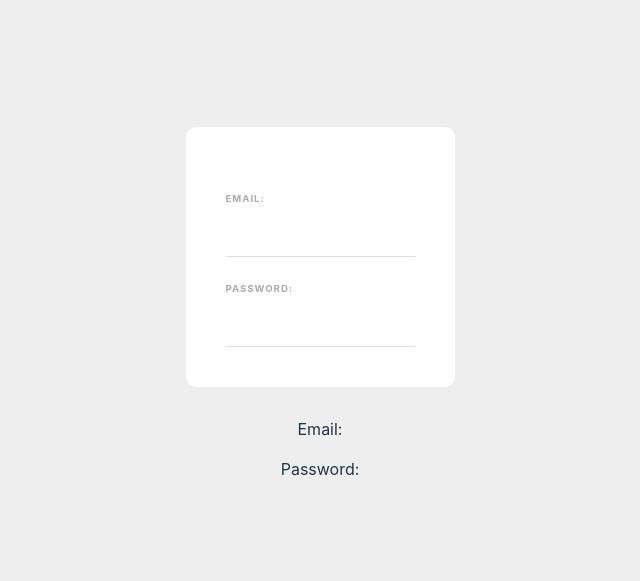
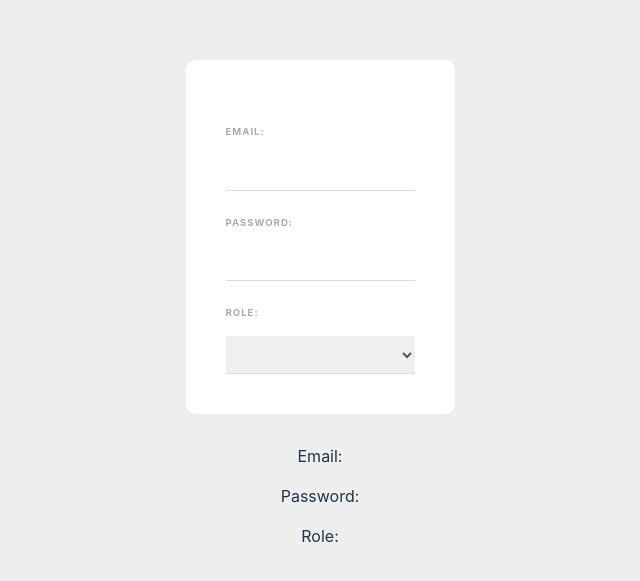
Before and after one commit to desoga10/learning-vue-form, a Vue app: page / in a window 1280 px wide. Shown: the part 103-684 px from the top of the page, without its empty margins (320-960 px from the left). Built offline with nearby package versions, Linux system fonts and the light colour scheme.

Commit message:
v-model for select tags

```diff
--- a/src/components/SignupForm.vue
+++ b/src/components/SignupForm.vue
@@ -4,9 +4,16 @@
 <input v-model="email" type="email" required>
 <label >Password:</label>
 <input v-model="password" type="password" required>
+
+<label >Role:</label>
+<select v-model="role">
+  <option value="developer">Web Developer</option>
+  <option value="designer">Web Designer</option>
+</select>
   </form>
   <p>Email: {{email}}</p>
   <p>Password: {{password}}</p>
+  <p>Role: {{role}}</p>
 </template>
 <script>
 export default {
@@ -14,7 +21,8 @@
   data() {
     return {
       email: '',
-      password: ''
+      password: '',
+      role: ''
     }
   }
 }
@@ -39,7 +47,7 @@
   font-weight: bold;
 }
 
-input {
+input, select{
   display: block;
   padding: 10px 6px;
   width: 100%;
```
